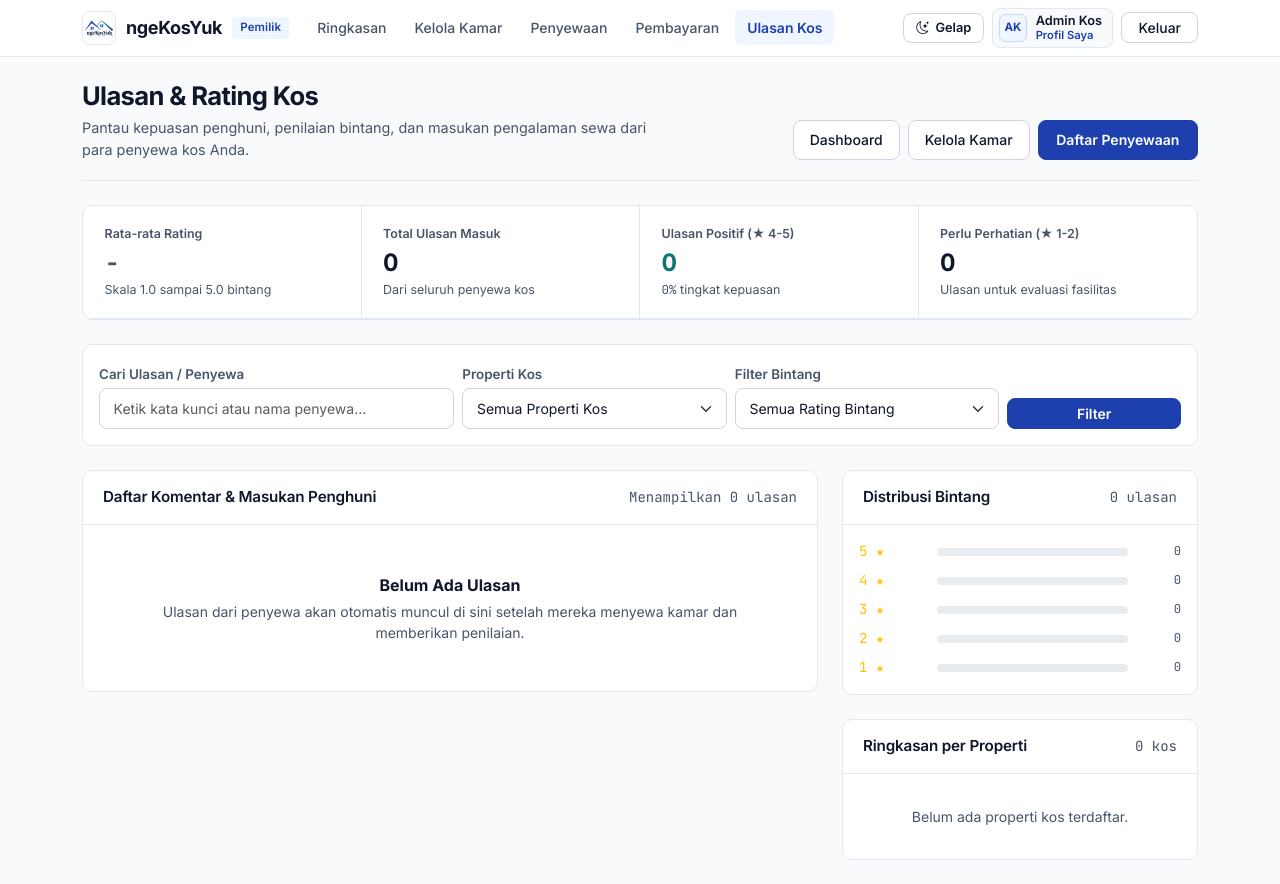
After one commit to miselee/ngeKosYuk, a Laravel app: page /pemilik/ulasan in a window 1280 px wide. The commit adds this page. Run offline with Laravel 12, Linux system fonts and the light colour scheme; a user stored in the database is signed in; data comes from the database, SQL or seed files in the repository; parts of the project's set-up code (start-up, migrations or seed data) failed here and were passed over.

Commit message:
Membuat tampilan Ulasan untuk pemilik kos

```diff
--- /dev/null
+++ b/app/Http/Controllers/KelolaUlasanController.php
@@ -0,0 +1,73 @@
+<?php
+
+namespace App\Http\Controllers;
+
+use App\Models\Kos;
+use App\Models\Ulasan;
+use Illuminate\Http\Request;
+use Illuminate\Support\Facades\Auth;
+use Illuminate\View\View;
+
+class KelolaUlasanController extends Controller
+{
+    /**
+     * Menampilkan daftar ulasan kos yang masuk dari penyewa untuk kos milik pemilik.
+     */
+    public function index(Request $request): View
+    {
+        /** @var \App\Models\User $user */
+        $user = Auth::user();
+
+        $daftarKos = $user->kos()->get();
+        $kosIds = $daftarKos->pluck('id');
+
+        $baseQuery = Ulasan::whereIn('kos_id', $kosIds)
+            ->with(['penyewa', 'kos', 'sewa.kamar']);
+
+        // Statistik ringkasan ulasan
+        $totalUlasan = (clone $baseQuery)->count();
+        $rataRataRating = $totalUlasan > 0 ? round((clone $baseQuery)->avg('rating'), 1) : 0;
+
+        // Distribusi bintang
+        $bintangCount = [
+            5 => (clone $baseQuery)->where('rating', 5)->count(),
+            4 => (clone $baseQuery)->where('rating', 4)->count(),
+            3 => (clone $baseQuery)->where('rating', 3)->count(),
+            2 => (clone $baseQuery)->where('rating', 2)->count(),
+            1 => (clone $baseQuery)->where('rating', 1)->count(),
+        ];
+
+        // Query filter
+        $query = clone $baseQuery;
+
+        if ($request->filled('kos_id')) {
+            $query->where('kos_id', $request->input('kos_id'));
+        }
+
+        if ($request->filled('rating')) {
+            $query->where('rating', (int) $request->input('rating'));
+        }
+
+        if ($request->filled('q')) {
+            $keyword = $request->input('q');
+            $query->where(function ($q) use ($keyword) {
+                $q->where('komentar', 'like', "%{$keyword}%")
+                    ->orWhereHas('penyewa', function ($p) use ($keyword) {
+                        $p->where('name', 'like', "%{$keyword}%");
+                    })->orWhereHas('sewa.kamar', function ($k) use ($keyword) {
+                        $k->where('nomor_kamar', 'like', "%{$keyword}%");
+                    });
+            });
+        }
+
+        $ulasans = $query->latest()->paginate(10)->withQueryString();
+
+        return view('pemilik.ulasan.index', compact(
+            'ulasans',
+            'daftarKos',
+            'totalUlasan',
+            'rataRataRating',
+            'bintangCount'
+        ));
+    }
+}
--- a/resources/views/pemilik/partials/navbar.blade.php
+++ b/resources/views/pemilik/partials/navbar.blade.php
@@ -35,6 +35,12 @@
                         <a class="nk-nav-link {{ request()->routeIs('pemilik.pembayaran.*') ? 'active' : '' }}"
                            href="{{ route('pemilik.pembayaran.index') }}">
                             Pembayaran
+                        </a>
+                    </li>
+                    <li>
+                        <a class="nk-nav-link {{ request()->routeIs('pemilik.ulasan.*') ? 'active' : '' }}"
+                           href="{{ route('pemilik.ulasan.index') }}">
+                            Ulasan Kos
                         </a>
                     </li>
                 </ul>
--- /dev/null
+++ b/resources/views/pemilik/ulasan/index.blade.php
@@ -0,0 +1,275 @@
+@extends('layouts.app')
+
+@section('title', 'Ulasan & Rating Kos - ngeKosYuk')
+
+@section('content')
+@include('pemilik.partials.navbar')
+
+<div class="container py-4">
+    {{-- Page Header --}}
+    <div class="nk-page-header">
+        <div>
+            <h1 class="nk-page-title">Ulasan &amp; Rating Kos</h1>
+            <p class="nk-page-subtitle">Pantau kepuasan penghuni, penilaian bintang, dan masukan pengalaman sewa dari para penyewa kos Anda.</p>
+        </div>
+        <div class="d-flex flex-wrap gap-2">
+            <a href="{{ route('pemilik.dashboard') }}" class="btn-nk-secondary">
+                Dashboard
+            </a>
+            <a href="{{ route('pemilik.kelola-kamar.index') }}" class="btn-nk-secondary">
+                Kelola Kamar
+            </a>
+            <a href="{{ route('pemilik.penyewaan.index') }}" class="btn-nk-primary">
+                Daftar Penyewaan
+            </a>
+        </div>
+    </div>
+
+    @if(session('success'))
+        <div class="alert alert-success py-2 px-3 small mb-4" role="alert">
+            {{ session('success') }}
+        </div>
+    @endif
+
+    {{-- Metric Ledger Strip --}}
+    <div class="nk-metric-strip mb-4">
+        <div class="nk-metric-cell">
+            <span class="nk-metric-label">Rata-rata Rating</span>
+            <div class="nk-metric-value" style="color: #b45309;">
+                @if($totalUlasan > 0)
+                    ★ {{ $rataRataRating }}
+                @else
+                    <span class="text-secondary">-</span>
+                @endif
+            </div>
+            <div class="nk-metric-sub">Skala 1.0 sampai 5.0 bintang</div>
+        </div>
+        <div class="nk-metric-cell">
+            <span class="nk-metric-label">Total Ulasan Masuk</span>
+            <div class="nk-metric-value">{{ $totalUlasan }}</div>
+            <div class="nk-metric-sub">Dari seluruh penyewa kos</div>
+        </div>
+        <div class="nk-metric-cell">
+            <span class="nk-metric-label">Ulasan Positif (★ 4-5)</span>
+            @php
+                $positifCount = ($bintangCount[5] ?? 0) + ($bintangCount[4] ?? 0);
+                $positifPct = $totalUlasan > 0 ? round(($positifCount / $totalUlasan) * 100) : 0;
+            @endphp
+            <div class="nk-metric-value" style="color: var(--nk-teal);">
+                {{ $positifCount }}
+            </div>
+            <div class="nk-metric-sub"><span class="font-mono">{{ $positifPct }}%</span> tingkat kepuasan</div>
+        </div>
+        <div class="nk-metric-cell">
+            <span class="nk-metric-label">Perlu Perhatian (★ 1-2)</span>
+            @php
+                $negatifCount = ($bintangCount[1] ?? 0) + ($bintangCount[2] ?? 0);
+            @endphp
+            <div class="nk-metric-value" style="color: {{ $negatifCount > 0 ? 'var(--nk-danger, #b91c1c)' : 'var(--nk-text)' }};">
+                {{ $negatifCount }}
+            </div>
+            <div class="nk-metric-sub">Ulasan untuk evaluasi fasilitas</div>
+        </div>
+    </div>
+
+    {{-- Filter Bar --}}
+    <div class="nk-card p-3 mb-4">
+        <form method="GET" action="{{ route('pemilik.ulasan.index') }}">
+            <div class="row g-2 align-items-end">
+                <div class="col-12 col-md-4">
+                    <label for="q" class="form-label small fw-semibold text-secondary mb-1">Cari Ulasan / Penyewa</label>
+                    <input type="text" id="q" name="q" value="{{ request('q') }}" class="form-control form-control-sm" placeholder="Ketik kata kunci atau nama penyewa...">
+                </div>
+
+                <div class="col-12 col-sm-6 col-md-3">
+                    <label for="kos_id" class="form-label small fw-semibold text-secondary mb-1">Properti Kos</label>
+                    <select id="kos_id" name="kos_id" class="form-select form-select-sm">
+                        <option value="">Semua Properti Kos</option>
+                        @foreach($daftarKos as $kos)
+                            <option value="{{ $kos->id }}" {{ request('kos_id') == $kos->id ? 'selected' : '' }}>
+                                {{ $kos->nama_kos }}
+                            </option>
+                        @endforeach
+                    </select>
+                </div>
+
+                <div class="col-12 col-sm-6 col-md-3">
+                    <label for="rating" class="form-label small fw-semibold text-secondary mb-1">Filter Bintang</label>
+                    <select id="rating" name="rating" class="form-select form-select-sm">
+                        <option value="">Semua Rating Bintang</option>
+                        <option value="5" {{ request('rating') == '5' ? 'selected' : '' }}>★ ★ ★ ★ ★ (5 Bintang)</option>
+                        <option value="4" {{ request('rating') == '4' ? 'selected' : '' }}>★ ★ ★ ★ (4 Bintang)</option>
+                        <option value="3" {{ request('rating') == '3' ? 'selected' : '' }}>★ ★ ★ (3 Bintang)</option>
+                        <option value="2" {{ request('rating') == '2' ? 'selected' : '' }}>★ ★ (2 Bintang)</option>
+                        <option value="1" {{ request('rating') == '1' ? 'selected' : '' }}>★ (1 Bintang)</option>
+                    </select>
+                </div>
+
+                <div class="col-12 col-md-2 d-flex gap-2">
+                    <button type="submit" class="btn-nk-primary py-1 px-3 small w-100">
+                        Filter
+                    </button>
+                    @if(request()->hasAny(['q', 'kos_id', 'rating']))
+                        <a href="{{ route('pemilik.ulasan.index') }}" class="btn-nk-secondary py-1 px-2 small text-center" title="Reset Filter">
+                            Reset
+                        </a>
+                    @endif
+                </div>
+            </div>
+        </form>
+    </div>
+
+    <div class="row g-4">
+        {{-- Left: Reviews List --}}
+        <div class="col-lg-8">
+            <div class="nk-card overflow-hidden">
+                <div class="nk-card-header">
+                    <h2 class="nk-card-title">Daftar Komentar &amp; Masukan Penghuni</h2>
+                    <span class="small font-mono text-secondary">
+                        Menampilkan {{ $ulasans->total() }} ulasan
+                    </span>
+                </div>
+
+                @if($ulasans->count() > 0)
+                    <div class="p-3 d-flex flex-column gap-3">
+                        @foreach($ulasans as $ulasan)
+                            @php
+                                $initials = collect(explode(' ', trim($ulasan->penyewa->name ?? 'Penyewa')))->filter()->take(2)->map(fn ($w) => mb_strtoupper(mb_substr($w, 0, 1)))->implode('') ?: 'P';
+                            @endphp
+                            <div class="p-3 rounded-2 border" style="background-color: var(--nk-bg);">
+                                <div class="d-flex justify-content-between align-items-start gap-2 mb-2 flex-wrap">
+                                    <div class="d-flex align-items-center gap-2">
+                                        <div class="rounded-circle d-flex align-items-center justify-content-center text-white small fw-bold font-mono"
+                                             style="width: 34px; height: 34px; background-color: var(--nk-blue); flex-shrink: 0;">
+                                            {{ $initials }}
+                                        </div>
+                                        <div>
+                                            <strong class="small d-block text-dark">{{ $ulasan->penyewa->name ?? 'Penyewa' }}</strong>
+                                            <span class="small text-secondary font-mono" style="font-size: 11px;">
+                                                {{ $ulasan->kos->nama_kos ?? '-' }} &middot; Kamar {{ $ulasan->sewa->kamar->nomor_kamar ?? '-' }}
+                                            </span>
+                                        </div>
+                                    </div>
+                                    <div class="text-end">
+                                        <div class="text-warning small" title="{{ $ulasan->rating }} dari 5 bintang">
+                                            @for($i = 1; $i <= 5; $i++)
+                                                @if($i <= $ulasan->rating)
+                                                    ★
+                                                @else
+                                                    <span class="text-muted opacity-50">★</span>
+                                                @endif
+                                            @endfor
+                                            <span class="fw-bold font-mono text-dark ms-1" style="font-size: 12px;">{{ $ulasan->rating }}.0</span>
+                                        </div>
+                                        <span class="small text-secondary font-mono" style="font-size: 11px;">
+                                            {{ $ulasan->created_at ? $ulasan->created_at->format('d M Y') : '-' }}
+                                        </span>
+                                    </div>
+                                </div>
+
+                                <div class="p-2.5 rounded bg-white border small text-secondary mt-2" style="white-space: pre-line; line-height: 1.5;">
+                                    &ldquo;{{ $ulasan->komentar }}&rdquo;
+                                </div>
+                            </div>
+                        @endforeach
+                    </div>
+
+                    @if($ulasans->hasPages())
+                        <div class="p-3 border-top d-flex justify-content-between align-items-center flex-wrap gap-2">
+                            <span class="small text-secondary">
+                                Menampilkan {{ $ulasans->firstItem() }} - {{ $ulasans->lastItem() }} dari {{ $ulasans->total() }} ulasan
+                            </span>
+                            <div>
+                                {{ $ulasans->links('pagination::bootstrap-5') }}
+                            </div>
+                        </div>
+                    @endif
+                @else
+                    <div class="p-5 text-center text-secondary">
+                        @if(request()->hasAny(['q', 'kos_id', 'rating']))
+                            <p class="mb-2">Tidak ditemukan ulasan yang cocok dengan kriteria filter.</p>
+                            <a href="{{ route('pemilik.ulasan.index') }}" class="btn-nk-secondary py-1 px-3 small">
+                                Bersihkan Filter
+                            </a>
+                        @else
+                            <p class="mb-1 fw-bold text-dark">Belum Ada Ulasan</p>
+                            <p class="small text-secondary mb-0">Ulasan dari penyewa akan otomatis muncul di sini setelah mereka menyewa kamar dan memberikan penilaian.</p>
+                        @endif
+                    </div>
+                @endif
+            </div>
+        </div>
+
+        {{-- Right: Breakdown & Rating Stats --}}
+        <div class="col-lg-4">
+            {{-- Distribution Breakdown Card --}}
+            <div class="nk-card mb-4">
+                <div class="nk-card-header">
+                    <h2 class="nk-card-title">Distribusi Bintang</h2>
+                    <span class="small font-mono text-secondary">{{ $totalUlasan }} ulasan</span>
+                </div>
+                <div class="p-3 d-flex flex-column gap-2">
+                    @for($bintang = 5; $bintang >= 1; $bintang--)
+                        @php
+                            $count = $bintangCount[$bintang] ?? 0;
+                            $pct = $totalUlasan > 0 ? round(($count / $totalUlasan) * 100) : 0;
+                        @endphp
+                        <a href="{{ route('pemilik.ulasan.index', array_merge(request()->except('rating', 'page'), ['rating' => $bintang])) }}"
+                           class="text-decoration-none text-dark d-flex align-items-center gap-2 small">
+                            <span class="font-mono text-warning text-nowrap" style="width: 70px;">
+                                {{ $bintang }} ★
+                            </span>
+                            <div class="progress flex-grow-1" style="height: 8px;">
+                                <div class="progress-bar" role="progressbar"
+                                     style="width: {{ $pct }}%; background-color: {{ $bintang >= 4 ? 'var(--nk-teal)' : ($bintang == 3 ? '#d97706' : '#dc2626') }};"
+                                     aria-valuenow="{{ $pct }}" aria-valuemin="0" aria-valuemax="100"></div>
+                            </div>
+                            <span class="font-mono text-secondary small text-end" style="width: 45px;">
+                                {{ $count }}
+                            </span>
+                        </a>
+                    @endfor
+                </div>
+            </div>
+
+            {{-- Property Summary Card --}}
+            <div class="nk-card">
+                <div class="nk-card-header">
+                    <h2 class="nk-card-title">Ringkasan per Properti</h2>
+                    <span class="small font-mono text-secondary">{{ $daftarKos->count() }} kos</span>
+                </div>
+                <div class="p-3 d-flex flex-column gap-2">
+                    @forelse($daftarKos as $kos)
+                        @php
+                            $kosUlasanCount = $kos->ulasans()->count();
+                            $kosRating = $kosUlasanCount > 0 ? round($kos->ulasans()->avg('rating'), 1) : 0;
+                        @endphp
+                        <div class="p-2.5 rounded border" style="background-color: var(--nk-bg);">
+                            <div class="d-flex justify-content-between align-items-start gap-2 mb-1">
+                                <strong class="small text-truncate" style="max-width: 180px;">{{ $kos->nama_kos }}</strong>
+                                <span class="small font-mono text-warning fw-bold">
+                                    @if($kosUlasanCount > 0)
+                                        ★ {{ $kosRating }}
+                                    @else
+                                        <span class="text-secondary">-</span>
+                                    @endif
+                                </span>
+                            </div>
+                            <div class="d-flex justify-content-between align-items-center small text-secondary font-mono" style="font-size: 11px;">
+                                <span>{{ $kosUlasanCount }} ulasan</span>
+                                <a href="{{ route('pemilik.ulasan.index', ['kos_id' => $kos->id]) }}" class="text-decoration-none" style="color: var(--nk-blue);">
+                                    Lihat &rarr;
+                                </a>
+                            </div>
+                        </div>
+                    @empty
+                        <div class="p-3 text-center text-secondary small">
+                            Belum ada properti kos terdaftar.
+                        </div>
+                    @endforelse
+                </div>
+            </div>
+        </div>
+    </div>
+</div>
+@endsection
--- a/routes/web.php
+++ b/routes/web.php
@@ -5,6 +5,7 @@ use App\Http\Controllers\AuthController;
 use App\Http\Controllers\KelolaKamarController;
 use App\Http\Controllers\KelolaPembayaranController;
 use App\Http\Controllers\KelolaPenyewaanController;
+use App\Http\Controllers\KelolaUlasanController;
 use App\Http\Controllers\PemilikController;
 use App\Http\Controllers\PenyewaController;
 use App\Http\Controllers\ProfileController;
@@ -66,6 +67,8 @@ Route::middleware(['auth', 'role:pemilik'])->prefix('pemilik')->name('pemilik.')
     Route::patch('/pembayaran/{pembayaran}/verifikasi', [KelolaPembayaranController::class, 'verifikasi'])->name('pembayaran.verifikasi');
     Route::patch('/pembayaran/{pembayaran}/tolak', [KelolaPembayaranController::class, 'tolak'])->name('pembayaran.tolak');
 
+    Route::get('/ulasan', [KelolaUlasanController::class, 'index'])->name('ulasan.index');
+
     Route::post('/kos/quick-store', [PemilikController::class, 'quickStoreKos'])->name('kos.quick-store');
 });
 
```
Also changed, not shown: app/Http/Controllers/PemilikController.php (+7 -1 lines), resources/views/pemilik/dashboard.blade.php (+18 -0 lines), tests/Feature/KelolaUlasanFeatureTest.php (added, +160 -0 lines).
